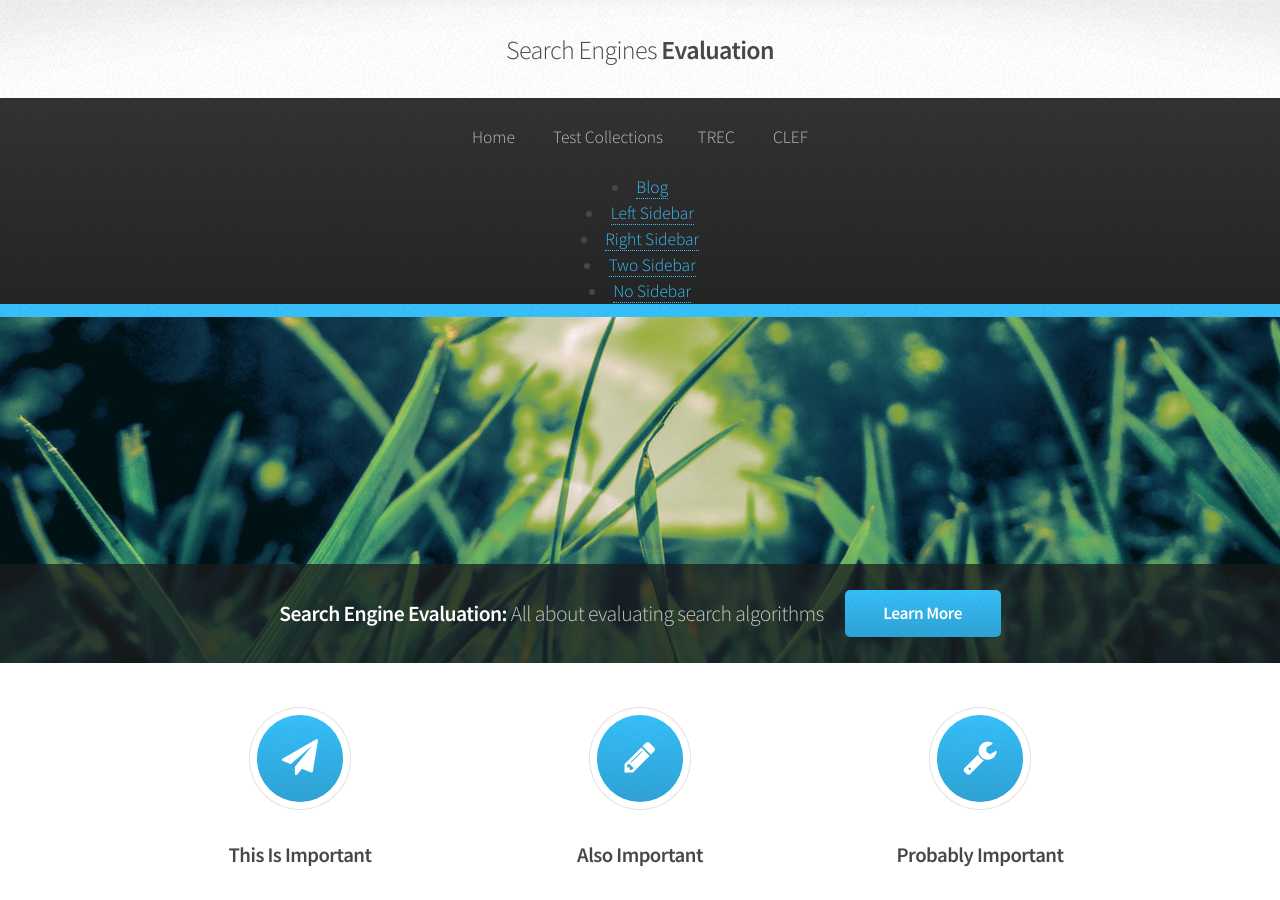
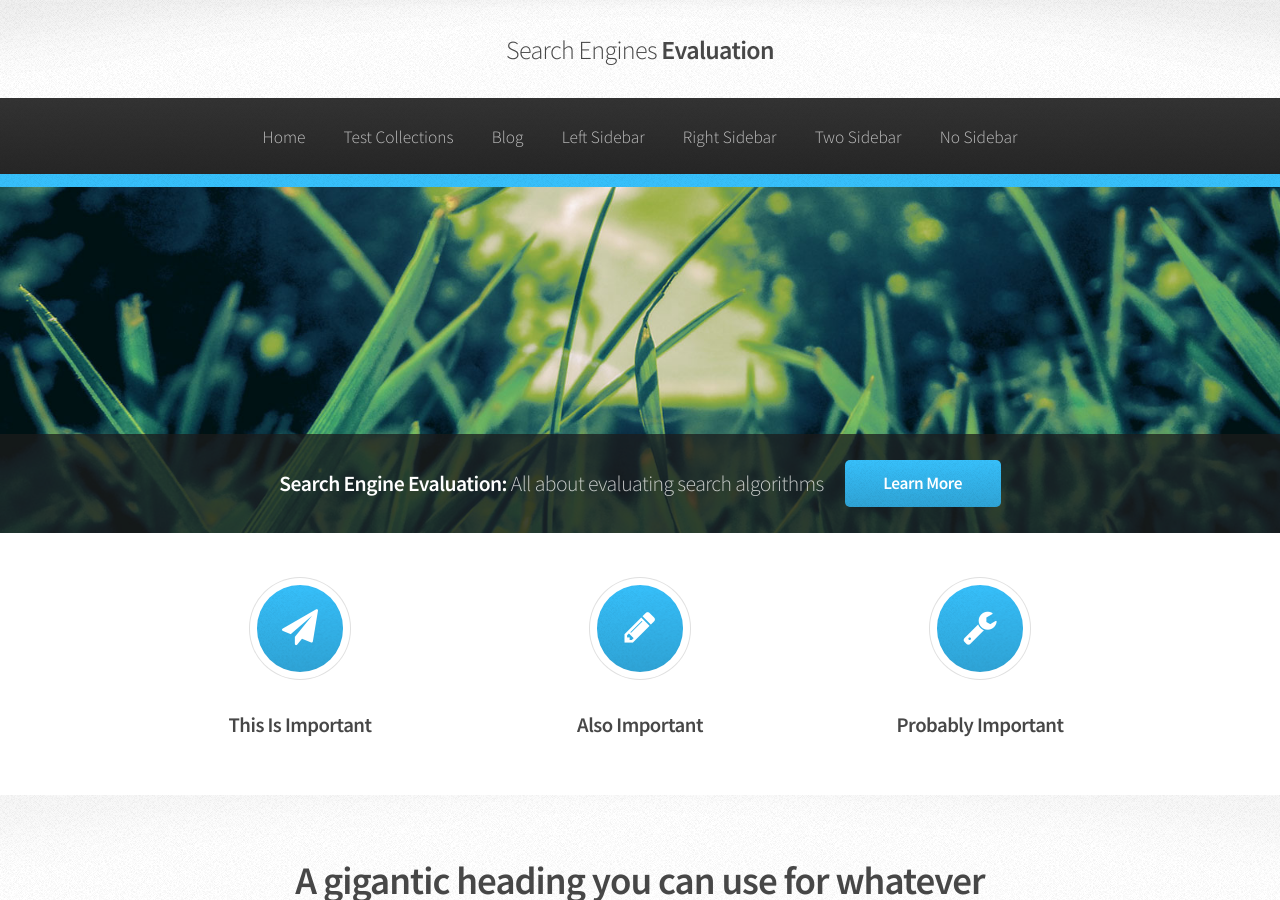
Before and after one commit to ekanou/evaluation, a Jekyll site: the page built from index.html, in a window 1280 px wide and 900 px high. Built offline with Jekyll 4.4.1, drawn with Linux system fonts in a browser that asks for light colours; the list of posts is cut into pages by our own code.

Commit message:
Update header.html

```diff
--- a/_includes/header.html
+++ b/_includes/header.html
@@ -38,7 +38,7 @@
 							<li {% if current[1] == 'index.html' %}class="current"{% endif %}><a href="{{ site.baseurl }}/index.html">Home</a></li>
 							<li>
 								<a href="">Test Collections</a>
-								<ul></ul>
+								<ul>
 									<li>
 										<a href="">TREC</a>
 										<ul>
```
